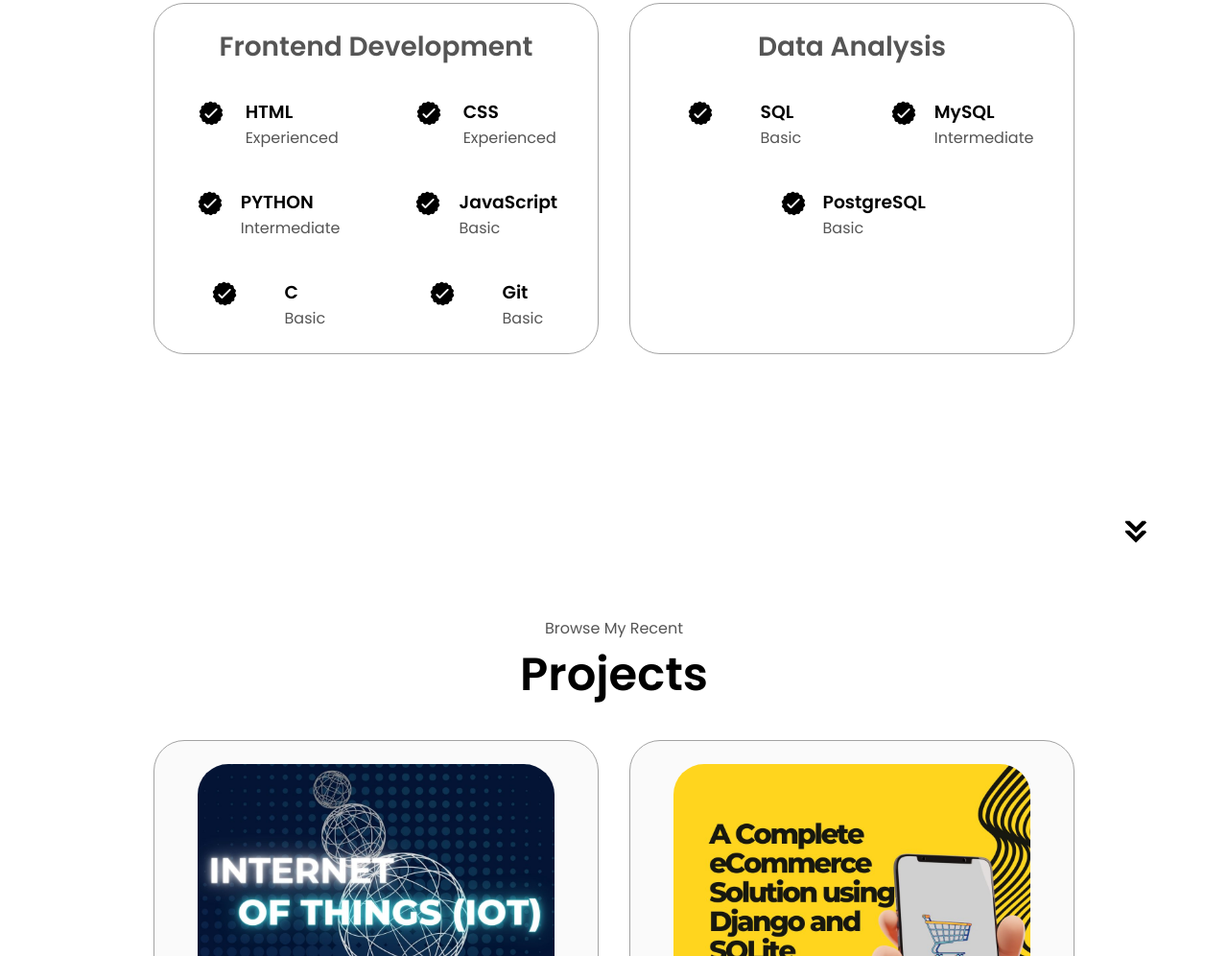
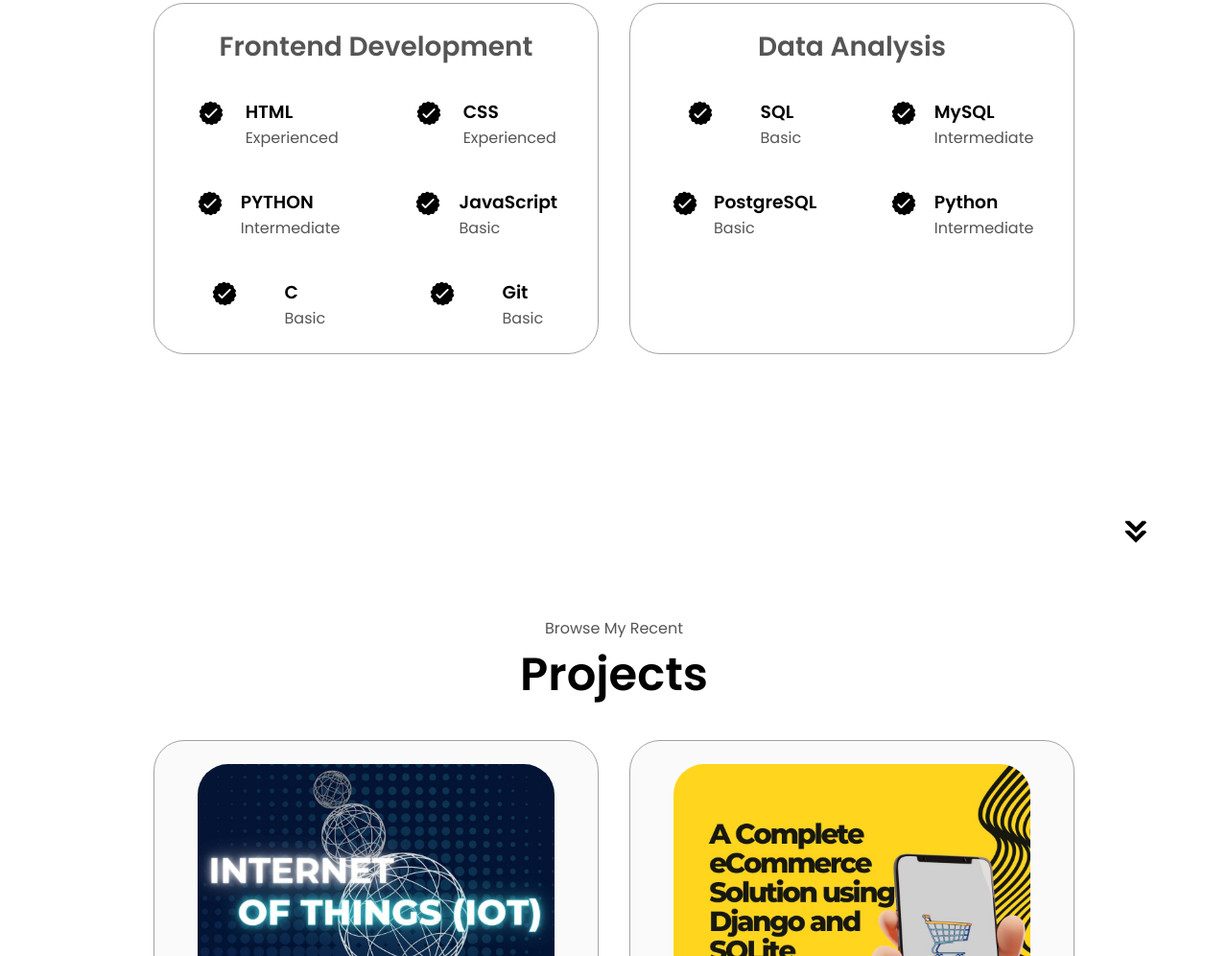
Before and after one commit to Najmul3581/My-pf, a plain HTML site: page index.html in a window 1280 px wide. Shown: the part 1822-2818 px from the top of the page at 96% size. Drawn offline with Linux system fonts and the light colour scheme.

Commit message:
Update index.html

```diff
--- a/index.html
+++ b/index.html
@@ -232,17 +232,17 @@
                   <p>Basic</p>
                 </div>
               </article>
-              <!-- <article>
+               <article>
                 <img
                   src="./assets/checkmark.png"
                   alt="Experience icon"
                   class="icon"
                 />
                 <div>
-                  <h3>Git</h3>
+                  <h3>Python</h3>
                   <p>Intermediate</p>
                 </div>
-              </article> -->
+              </article>
             </div>
           </div>
         </div>
```
